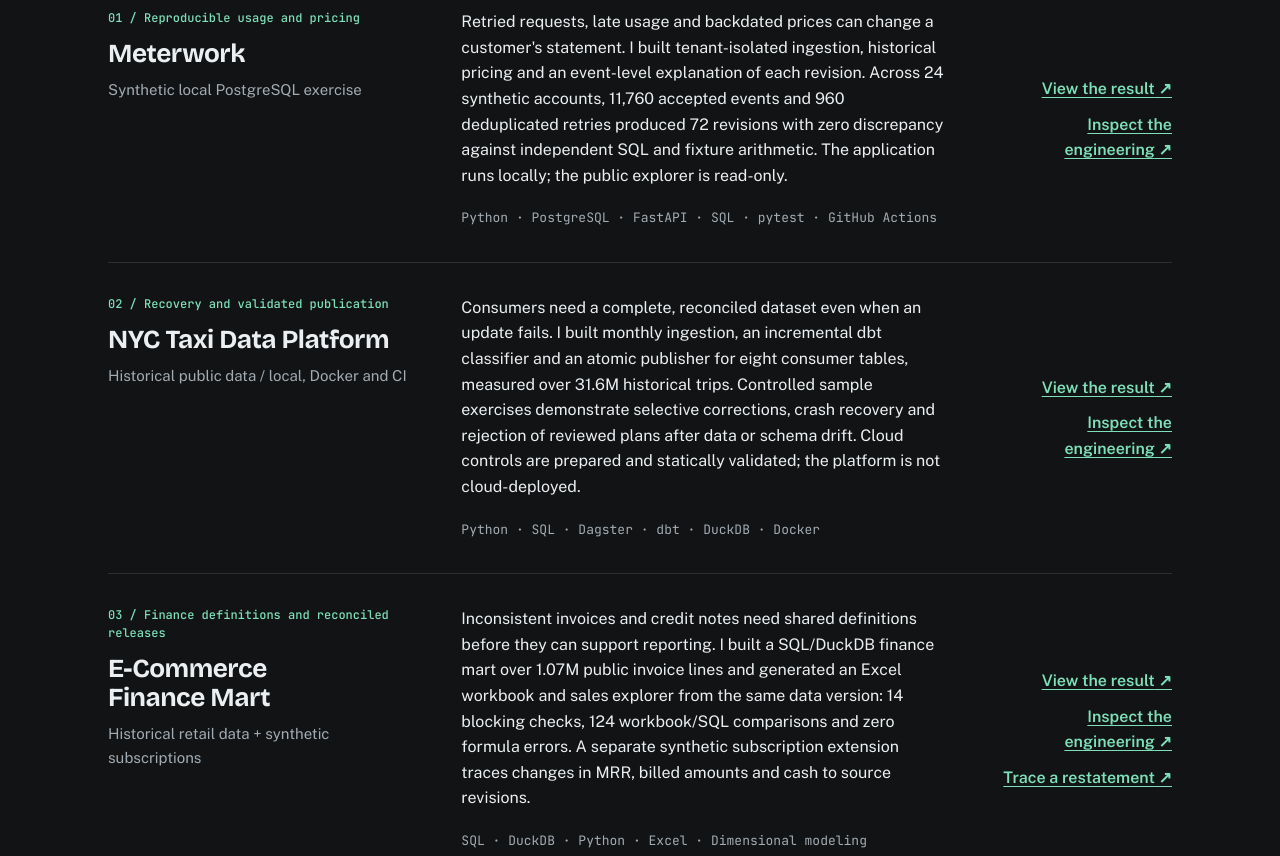
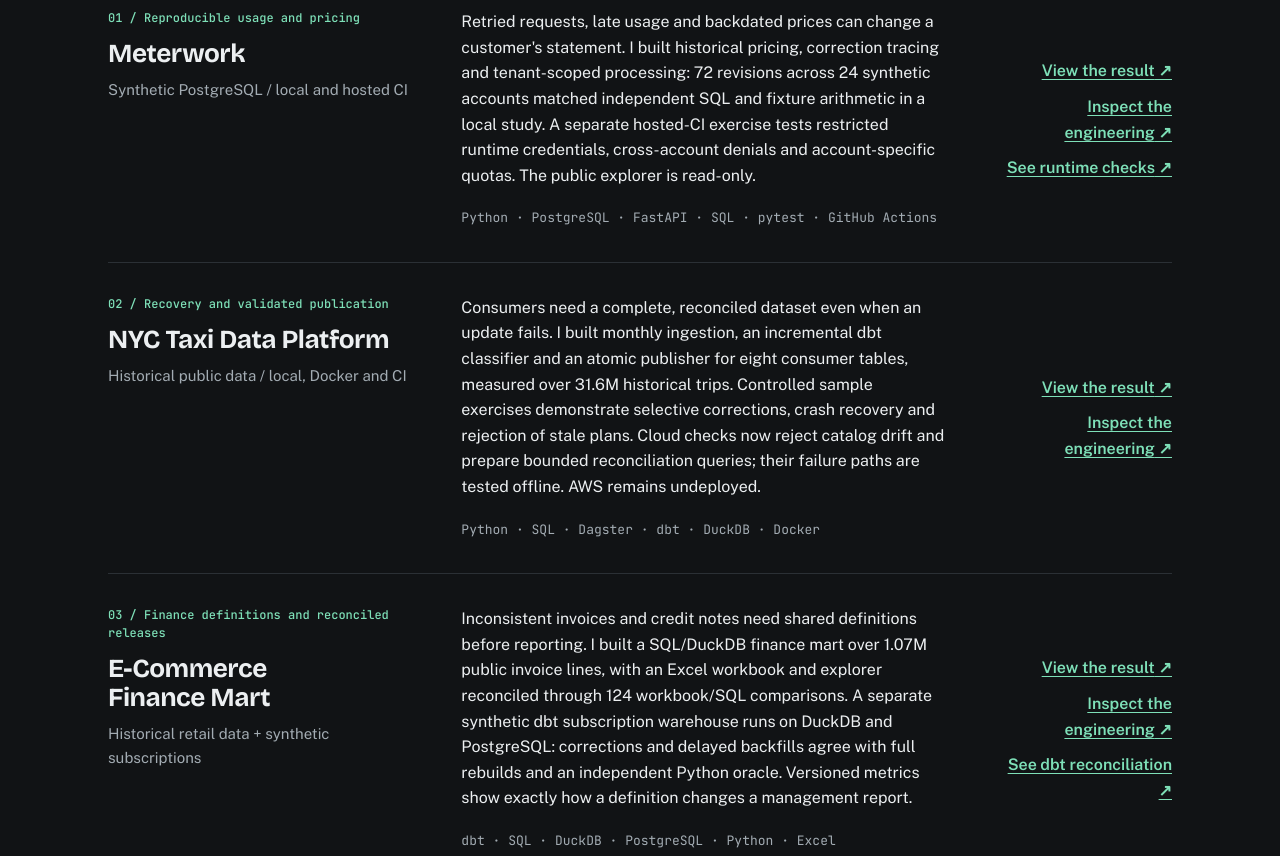
Before and after one commit to VasilenData/vasilendata.github.io, a plain HTML site: page index.html in a window 1280 px wide. Shown: the part 1300-2156 px from the top of the page. Drawn offline with Linux system fonts and the light colour scheme.

Commit message:
Feature verified runtime and dbt ownership evidence (#17)
Update three selected project summaries and both visually verified one-page CVs from actual runtime and dbt evidence. Preserve professional facts, synthetic scope and undeployed AWS status.

```diff
--- a/index.html
+++ b/index.html
@@ -188,15 +188,15 @@ footer.foot{display:flex;justify-content:space-between;padding-block:24px;color:
 
 <section id="work"><div class="wrap">
 <div class="head"><h2>Engineering you can inspect</h2><p class="lede">Three selected projects with a clear problem, an inspectable result and tested engineering. Open the result, then follow the decisions and failure checks in the code.</p></div>
-<article class="proj" id="project-meterwork" data-cat="de an" data-selected><div><span class="proof">01 / Reproducible usage and pricing</span><h3>Meterwork</h3><span class="kind">Synthetic local PostgreSQL exercise</span></div>
-<div><p>Retried requests, late usage and backdated prices can change a customer's statement. I built tenant-isolated ingestion, historical pricing and an event-level explanation of each revision. Across 24 synthetic accounts, 11,760 accepted events and 960 deduplicated retries produced 72 revisions with zero discrepancy against independent SQL and fixture arithmetic. The application runs locally; the public explorer is read-only.</p><span class="stack">Python · PostgreSQL · FastAPI · SQL · pytest · GitHub Actions</span></div>
-<div class="gos"><a class="go" href="https://vasilendata.github.io/usage-metering-platform/#reconciliation" target="_blank" rel="noopener">View the result<span aria-hidden="true"> &#8599;</span></a><a class="go" href="https://github.com/VasilenData/usage-metering-platform" target="_blank" rel="noopener">Inspect the engineering<span aria-hidden="true"> &#8599;</span></a></div></article>
+<article class="proj" id="project-meterwork" data-cat="de an" data-selected><div><span class="proof">01 / Reproducible usage and pricing</span><h3>Meterwork</h3><span class="kind">Synthetic PostgreSQL / local and hosted CI</span></div>
+<div><p>Retried requests, late usage and backdated prices can change a customer's statement. I built historical pricing, correction tracing and tenant-scoped processing: 72 revisions across 24 synthetic accounts matched independent SQL and fixture arithmetic in a local study. A separate hosted-CI exercise tests restricted runtime credentials, cross-account denials and account-specific quotas. The public explorer is read-only.</p><span class="stack">Python · PostgreSQL · FastAPI · SQL · pytest · GitHub Actions</span></div>
+<div class="gos"><a class="go" href="https://vasilendata.github.io/usage-metering-platform/#reconciliation" target="_blank" rel="noopener">View the result<span aria-hidden="true"> &#8599;</span></a><a class="go" href="https://github.com/VasilenData/usage-metering-platform" target="_blank" rel="noopener">Inspect the engineering<span aria-hidden="true"> &#8599;</span></a><a class="go" href="https://github.com/VasilenData/usage-metering-platform/blob/main/docs/RUNTIME_SECURITY.md" target="_blank" rel="noopener">See runtime checks<span aria-hidden="true"> &#8599;</span></a></div></article>
 <article class="proj" id="project-taxi" data-cat="de an" data-selected><div><span class="proof">02 / Recovery and validated publication</span><h3>NYC Taxi Data Platform</h3><span class="kind">Historical public data / local, Docker and CI</span></div>
-<div><p>Consumers need a complete, reconciled dataset even when an update fails. I built monthly ingestion, an incremental dbt classifier and an atomic publisher for eight consumer tables, measured over 31.6M historical trips. Controlled sample exercises demonstrate selective corrections, crash recovery and rejection of reviewed plans after data or schema drift. Cloud controls are prepared and statically validated; the platform is not cloud-deployed.</p><span class="stack">Python · SQL · Dagster · dbt · DuckDB · Docker</span></div>
+<div><p>Consumers need a complete, reconciled dataset even when an update fails. I built monthly ingestion, an incremental dbt classifier and an atomic publisher for eight consumer tables, measured over 31.6M historical trips. Controlled sample exercises demonstrate selective corrections, crash recovery and rejection of stale plans. Cloud checks now reject catalog drift and prepare bounded reconciliation queries; their failure paths are tested offline. AWS remains undeployed.</p><span class="stack">Python · SQL · Dagster · dbt · DuckDB · Docker</span></div>
 <div class="gos"><a class="go" href="https://github.com/VasilenData/nyc-taxi-data-platform/blob/main/docs/CHANGE_MANAGEMENT.md" target="_blank" rel="noopener">View the result<span aria-hidden="true"> &#8599;</span></a><a class="go" href="https://github.com/VasilenData/nyc-taxi-data-platform" target="_blank" rel="noopener">Inspect the engineering<span aria-hidden="true"> &#8599;</span></a></div></article>
 <article class="proj" id="project-finance" data-cat="de an" data-selected><div><span class="proof">03 / Finance definitions and reconciled releases</span><h3>E-Commerce Finance Mart</h3><span class="kind">Historical retail data + synthetic subscriptions</span></div>
-<div><p>Inconsistent invoices and credit notes need shared definitions before they can support reporting. I built a SQL/DuckDB finance mart over 1.07M public invoice lines and generated an Excel workbook and sales explorer from the same data version: 14 blocking checks, 124 workbook/SQL comparisons and zero formula errors. A separate synthetic subscription extension traces changes in MRR, billed amounts and cash to source revisions.</p><span class="stack">SQL · DuckDB · Python · Excel · Dimensional modeling</span></div>
-<div class="gos"><a class="go" href="https://vasilendata.github.io/ecommerce-finance-mart/explorer/" target="_blank" rel="noopener">View the result<span aria-hidden="true"> &#8599;</span></a><a class="go" href="https://github.com/VasilenData/ecommerce-finance-mart" target="_blank" rel="noopener">Inspect the engineering<span aria-hidden="true"> &#8599;</span></a><a class="go" href="https://vasilendata.github.io/ecommerce-finance-mart/subscriptions/" target="_blank" rel="noopener">Trace a restatement<span aria-hidden="true"> &#8599;</span></a></div></article>
+<div><p>Inconsistent invoices and credit notes need shared definitions before reporting. I built a SQL/DuckDB finance mart over 1.07M public invoice lines, with an Excel workbook and explorer reconciled through 124 workbook/SQL comparisons. A separate synthetic dbt subscription warehouse runs on DuckDB and PostgreSQL: corrections and delayed backfills agree with full rebuilds and an independent Python oracle. Versioned metrics show exactly how a definition changes a management report.</p><span class="stack">dbt · SQL · DuckDB · PostgreSQL · Python · Excel</span></div>
+<div class="gos"><a class="go" href="https://vasilendata.github.io/ecommerce-finance-mart/explorer/" target="_blank" rel="noopener">View the result<span aria-hidden="true"> &#8599;</span></a><a class="go" href="https://github.com/VasilenData/ecommerce-finance-mart" target="_blank" rel="noopener">Inspect the engineering<span aria-hidden="true"> &#8599;</span></a><a class="go" href="https://vasilendata.github.io/ecommerce-finance-mart/dbt-warehouse/2026-11-13/" target="_blank" rel="noopener">See dbt reconciliation<span aria-hidden="true"> &#8599;</span></a></div></article>
 <p class="alt"><a href="./labs/">Explore additional project evidence</a> · <a href="https://vasilendata.github.io/hn-pulse/">HN Pulse live dashboard</a></p>
 </div></section>
 
```
Also changed, not shown: tools/cv_data.json (+5 -5 lines), 3 other files.
